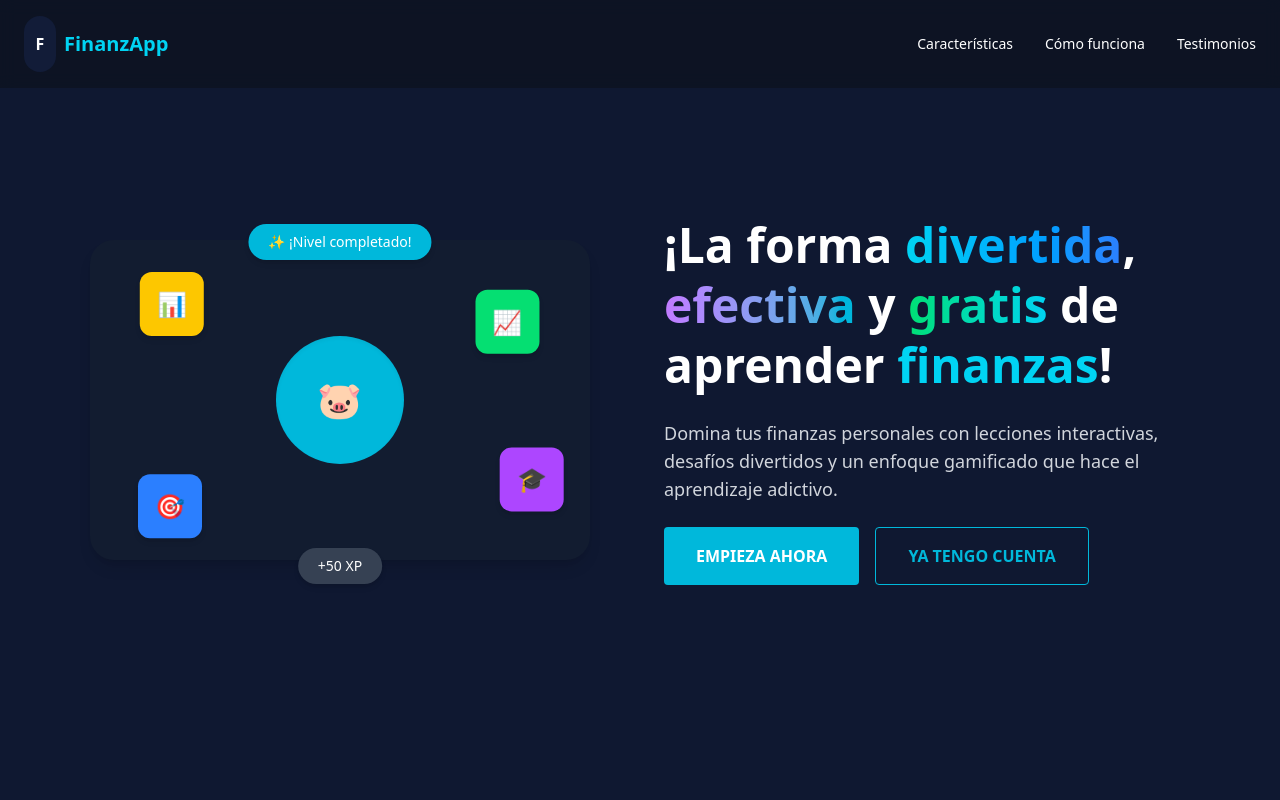
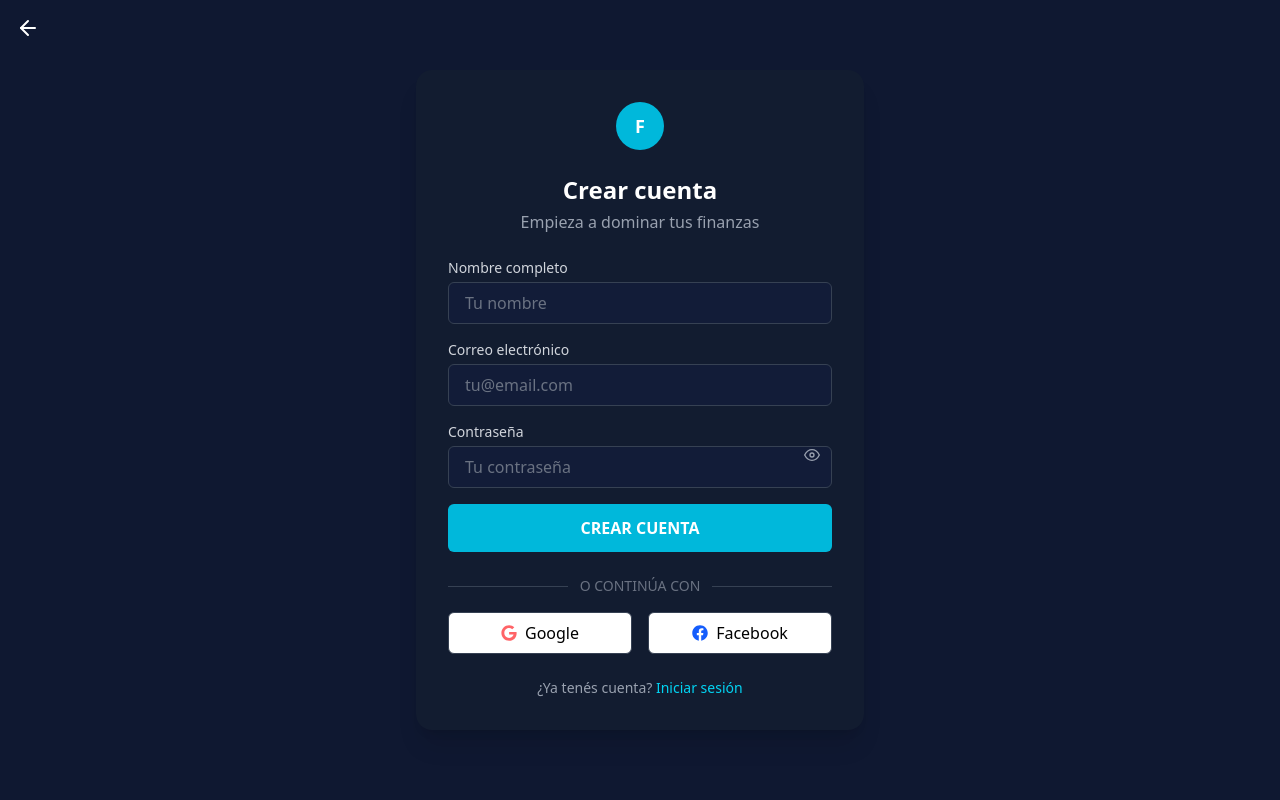
Before and after one commit to tomydp/finance-game, a React (Vite) app in the folder frontend/: page /register in a window 1280 px wide. Before the commit this address led to /. Shown: the top 800 px of the page. Built offline with nearby package versions, Linux system fonts and the light colour scheme.

Commit message:
pusheamos esto para traer develop

```diff
--- a/frontend/src/App.tsx
+++ b/frontend/src/App.tsx
@@ -12,13 +12,13 @@ import Footer           from './components/landing/Footer';
 
 // Login / Registro
 import Login            from './components/landing/Login';
+import Register         from './components/landing/Register';
 
 // Layout con Sidebar + rutas internas
 import Layout           from './components/Layout';
 import Aprender         from './components/Aprender';
 import Desafios         from './components/Desafios';
-import Mas              from './components/ Mas';
-// (importa aquí cualquier otro componente que quieras bajo /app, p.ej. Sonidos, Ligas, etc.)
+import Mas from './components/landing/Mas';
 
 function App() {
   return (
@@ -39,28 +39,20 @@ function App() {
           }
         />
 
-        {/* ────────────── Ruta de login/registro ────────────── */}
+        {/* ────────────── Rutas públicas: login y registro ────────────── */}
         <Route path="/login" element={<Login />} />
+        <Route path="/register" element={<Register />} />
 
         {/* ────────────── Rutas protegidas bajo /app ────────────── */}
         <Route path="/app/*" element={<Layout />}>
-          {/* Cuando la URL es exactamente "/app", redirige a "/app/aprender" */}
           <Route index element={<Navigate to="aprender" replace />} />
-
-          {/* Rutas hijas dentro de /app */}
           <Route path="aprender" element={<Aprender />} />
-          {/* <Route path="sonidos"  element={<Sonidos />} /> */}
-          {/* <Route path="ligas"    element={<Ligas />} /> */}
           <Route path="desafios" element={<Desafios />} />
-          {/* <Route path="tienda"   element={<Tienda />} /> */}
-          {/* <Route path="perfil"   element={<Perfil />} /> */}
           <Route path="mas" element={<Mas />} />
-
-          {/* Cualquier otra ruta inválida dentro de /app redirige a "/app/aprender" */}
           <Route path="*" element={<Navigate to="aprender" replace />} />
         </Route>
 
-        {/* ────────────── Cualquier otra ruta redirige a "/" ────────────── */}
+        {/* ────────────── Catch-all: redirige a landing ────────────── */}
         <Route path="*" element={<Navigate to="/" replace />} />
       </Routes>
     </Router>
--- a/frontend/src/components/landing/HeroSection.tsx
+++ b/frontend/src/components/landing/HeroSection.tsx
@@ -11,9 +11,8 @@ const HeroSection: React.FC = () => {
     navigate('/login', { state: { mode: 'login' } });
   };
 
-  const goToRegister = () => {
-    navigate('/login', { state: { mode: 'register' } });
-  };
+ const goToRegister = () => navigate('/register');
+
 
   return (
     <section className="bg-[var(--Blue1)] text-white min-h-screen flex items-center justify-center px-4 md:px-16">
@@ -140,11 +139,12 @@ const HeroSection: React.FC = () => {
 
             {/* Botón “Ya tengo una cuenta” → Iniciar sesión */}
             <button
-              onClick={goToLogin}
-              className="px-8 py-4 border border-cyan-500 text-cyan-500 font-semibold rounded hover:bg-cyan-500 hover:text-white transition"
-            >
-              YA TENGO CUENTA
-            </button>
+  onClick={goToRegister}
+  className="flex-1 px-8 py-4 bg-cyan-500 hover:bg-cyan-600 transition text-white font-semibold rounded"
+>
+  EMPIEZA AHORA
+</button>
+
           </div>
         </div>
       </div>
--- /dev/null
+++ b/frontend/src/components/landing/Register.tsx
@@ -0,0 +1,150 @@
+import React, { useState } from 'react';
+import { FaGoogle, FaFacebook } from 'react-icons/fa';
+import { FiEye, FiEyeOff, FiArrowLeft } from 'react-icons/fi';
+import { useNavigate } from 'react-router-dom';
+
+const Register: React.FC = () => {
+  const navigate = useNavigate();
+  const [showPassword, setShowPassword] = useState(false);
+  const [form, setForm] = useState({
+    name: '',
+    email: '',
+    password: '',
+  });
+
+  const handleChange = (e: React.ChangeEvent<HTMLInputElement>) => {
+    const { name, value } = e.target;
+    setForm(f => ({ ...f, [name]: value }));
+  };
+
+  const handleSubmit = (e: React.FormEvent) => {
+    e.preventDefault();
+    // TODO: lógica de registro
+    navigate('/app');
+  };
+
+  return (
+    <div className="relative min-h-screen bg-[var(--Blue1)] flex items-center justify-center px-4">
+      {/* Volver al inicio */}
+      <button
+        onClick={() => navigate('/')}
+        className="absolute top-4 left-4 text-white hover:text-gray-200 transition text-2xl"
+        aria-label="Volver al landing"
+      >
+        <FiArrowLeft />
+      </button>
+
+      <div className="w-full max-w-md bg-[#121c30] rounded-2xl shadow-xl p-8 space-y-6">
+        {/* Logo */}
+        <div className="flex justify-center">
+          <div className="w-12 h-12 rounded-full bg-cyan-500 flex items-center justify-center text-white font-bold text-lg">
+            F
+          </div>
+        </div>
+
+        {/* Encabezado */}
+        <div className="text-center space-y-1">
+          <h2 className="text-2xl font-extrabold text-white">Crear cuenta</h2>
+          <p className="text-gray-400">Empieza a dominar tus finanzas</p>
+        </div>
+
+        {/* Formulario */}
+        <form onSubmit={handleSubmit} className="space-y-4">
+          <div>
+            <label className="block text-sm text-gray-300 mb-1" htmlFor="name">
+              Nombre completo
+            </label>
+            <input
+              id="name"
+              name="name"
+              type="text"
+              value={form.name}
+              onChange={handleChange}
+              placeholder="Tu nombre"
+              className="w-full bg-[var(--Blue2)] border border-gray-700 rounded-md px-4 py-2 text-gray-200 placeholder-gray-500 focus:outline-none focus:ring-2 focus:ring-cyan-500"
+              required
+            />
+          </div>
+
+          <div>
+            <label className="block text-sm text-gray-300 mb-1" htmlFor="email">
+              Correo electrónico
+            </label>
+            <input
+              id="email"
+              name="email"
+              type="email"
+              value={form.email}
+              onChange={handleChange}
+              placeholder="tu@email.com"
+              className="w-full bg-[var(--Blue2)] border border-gray-700 rounded-md px-4 py-2 text-gray-200 placeholder-gray-500 focus:outline-none focus:ring-2 focus:ring-cyan-500"
+              required
+            />
+          </div>
+
+          <div className="relative">
+            <label className="block text-sm text-gray-300 mb-1" htmlFor="password">
+              Contraseña
+            </label>
+            <input
+              id="password"
+              name="password"
+              type={showPassword ? 'text' : 'password'}
+              value={form.password}
+              onChange={handleChange}
+              placeholder="Tu contraseña"
+              className="w-full bg-[var(--Blue2)] border border-gray-700 rounded-md px-4 py-2 pr-10 text-gray-200 placeholder-gray-500 focus:outline-none focus:ring-2 focus:ring-cyan-500"
+              required
+            />
+            <button
+              type="button"
+              onClick={() => setShowPassword(s => !s)}
+              className="absolute inset-y-0 right-3 flex items-center text-gray-400 hover:text-gray-200"
+            >
+              {showPassword ? <FiEyeOff /> : <FiEye />}
+            </button>
+          </div>
+
+          <button
+            type="submit"
+            className="w-full bg-cyan-500 hover:bg-cyan-600 text-white font-semibold py-3 rounded-md transition"
+          >
+            CREAR CUENTA
+          </button>
+        </form>
+
+        {/* Divider */}
+        <div className="flex items-center text-gray-500 text-sm my-4">
+          <div className="flex-grow h-px bg-gray-700" />
+          <span className="px-3">O CONTINÚA CON</span>
+          <div className="flex-grow h-px bg-gray-700" />
+        </div>
+
+        {/* Social buttons */}
+        <div className="flex gap-4">
+          <button className="flex-1 flex items-center justify-center bg-white bg-opacity-10 hover:bg-opacity-20 border border-gray-700 rounded-md py-2 space-x-2 transition">
+            <FaGoogle className="text-red-400" />
+            <span>Google</span>
+          </button>
+          <button className="flex-1 flex items-center justify-center bg-white bg-opacity-10 hover:bg-opacity-20 border border-gray-700 rounded-md py-2 space-x-2 transition">
+            <FaFacebook className="text-blue-600" />
+            <span>Facebook</span>
+          </button>
+        </div>
+
+        {/* Ya tenés cuenta */}
+        <p className="text-center text-gray-400 text-sm mt-4">
+          ¿Ya tenés cuenta?{' '}
+          <button
+            onClick={() => navigate('/login')}
+            className="text-cyan-400 hover:underline"
+          >
+            Iniciar sesión
+          </button>
+        </p>
+      </div>
+    </div>
+  );
+};
+
+export default Register;
```
